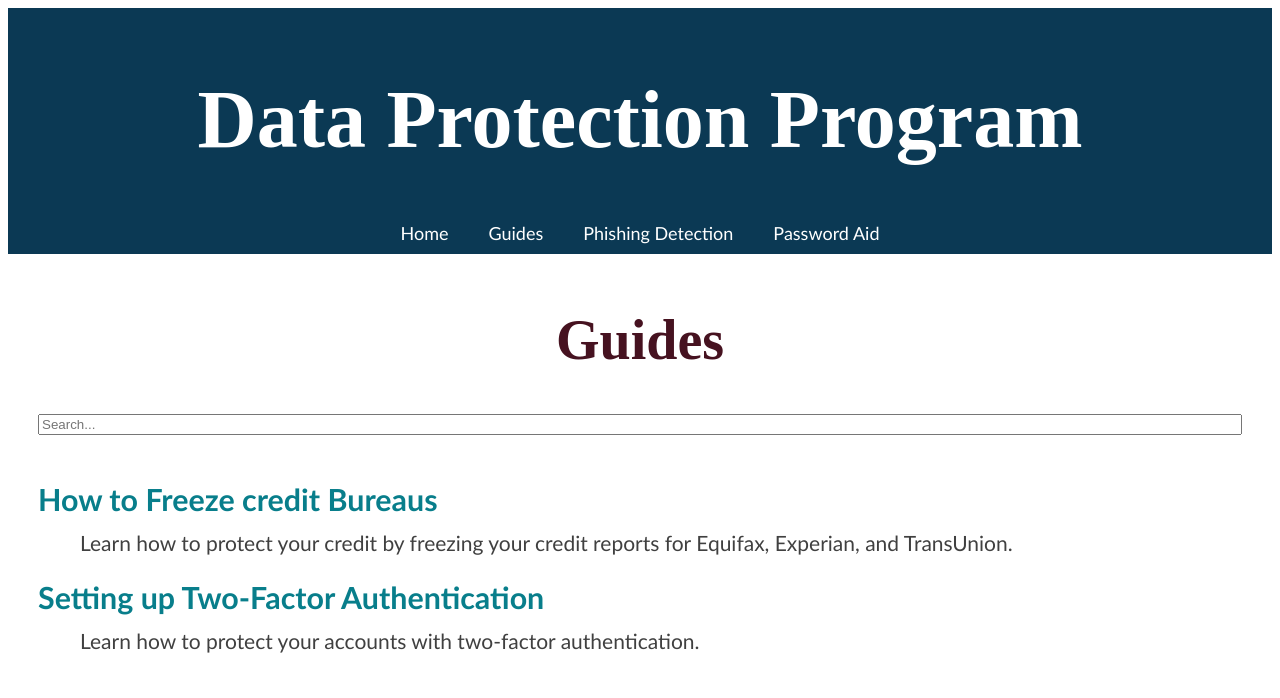
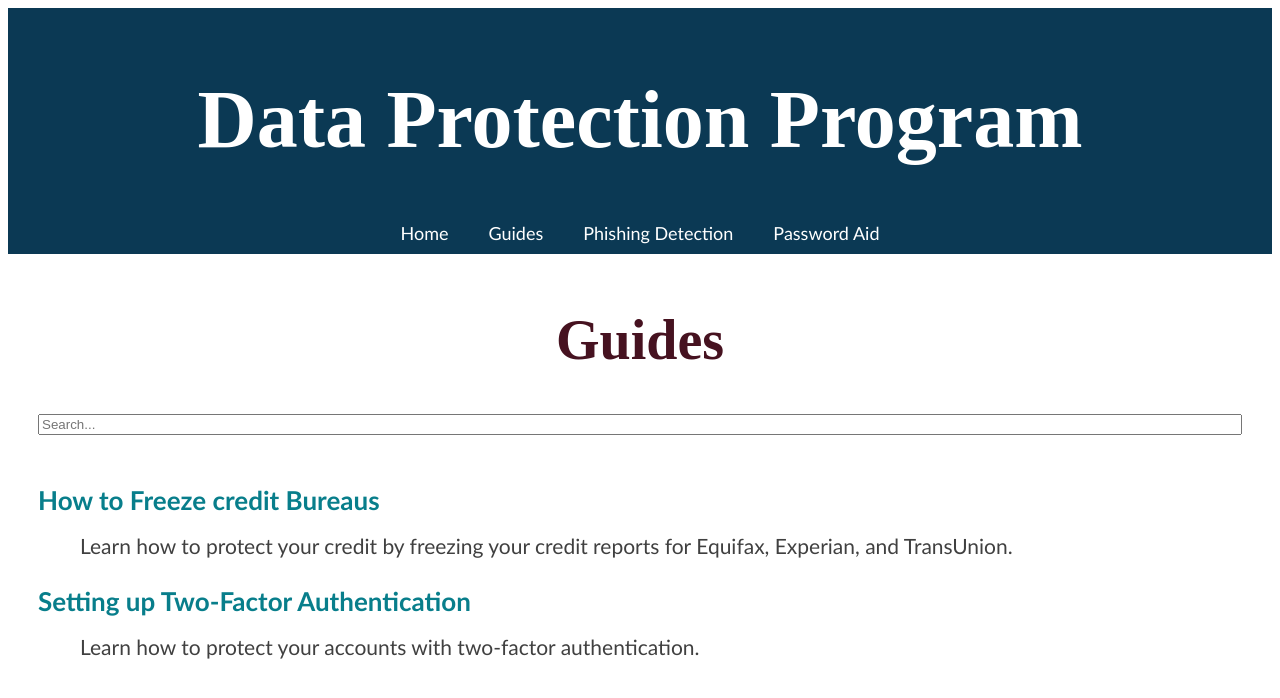
Before and after one commit to a13n20/Capstone, a React (Create React App) app in the folder frontend/: page /guides in a window 1280 px wide. Shown: the top 698 px of the page. Built offline with nearby package versions, Linux system fonts and the light colour scheme; a web font is replaced by a local one.

Commit message:
Format is good now

```diff
--- a/frontend/src/pages/pages.css
+++ b/frontend/src/pages/pages.css
@@ -29,6 +29,15 @@
     font-size: calc(15px + 2vmin);
 }
 
+.guidePage h3 {
+    text-align: left;
+    color: black;
+    margin-top: 10px;
+    margin-bottom: 5px;
+    line-height: 1.5;
+    font-size: calc(10px + 2vmin);
+}
+
 .guidePage p {
     text-indent: 2em;
     text-align: left;
@@ -37,6 +46,16 @@
     margin-bottom: 5px;
     line-height: 1.5;
     font-size: calc(5px + 2vmin);
+}
+
+.guidePage a {
+    color: #087E8B;
+}
+.guidePage a:hover {
+    color: #06646e;
+}
+.guidePage a:visited {
+    color: #847E89;
 }
 
 .guidePage img {
@@ -132,15 +151,6 @@
     margin: 0;
     display: list-item;
 }
-.guidePage .sources a {
-    color: #087E8B;
-}
-.guidePage .sources a:hover {
-    color: #06646e;
-}
-.guidePage .sources a:visited {
-    color: #847E89;
-}
 
 /* Back Button */
 .guidePage button {
```
